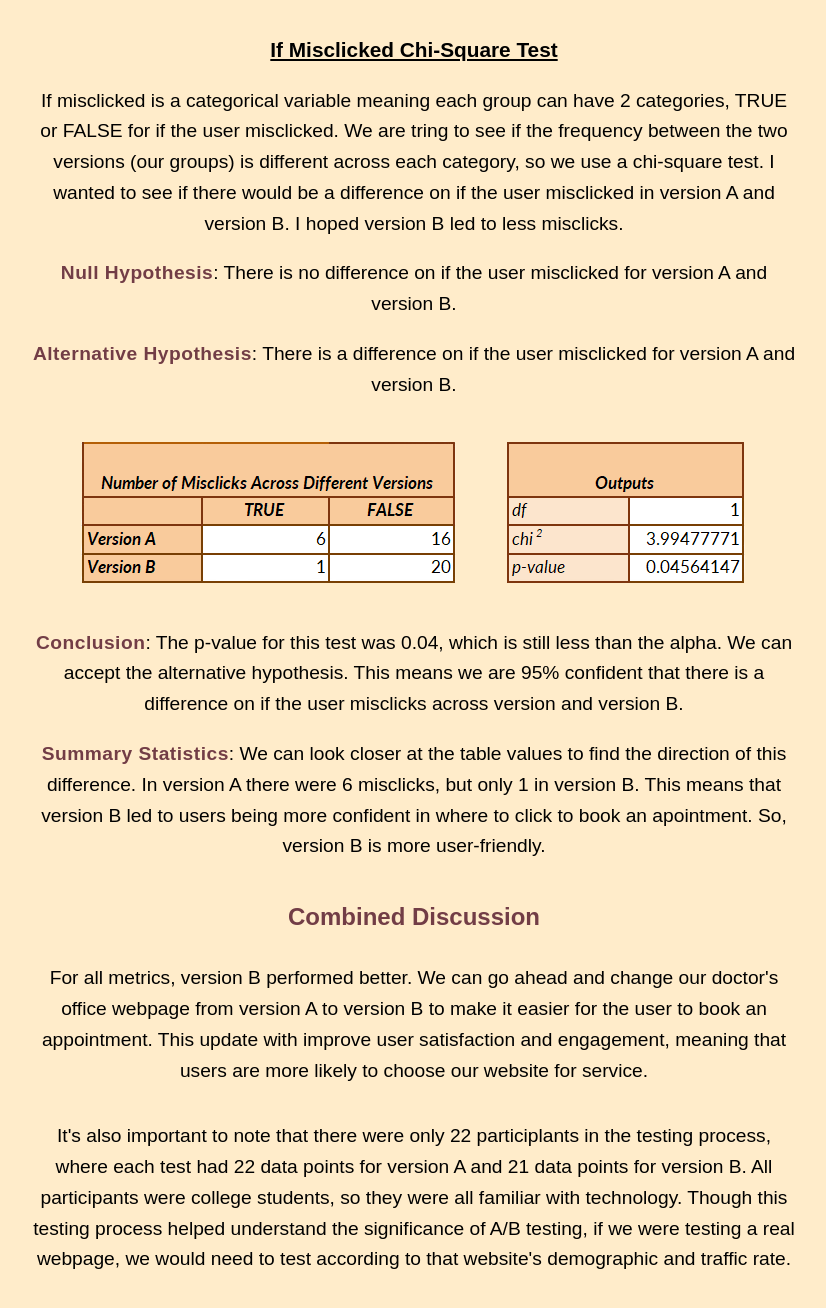
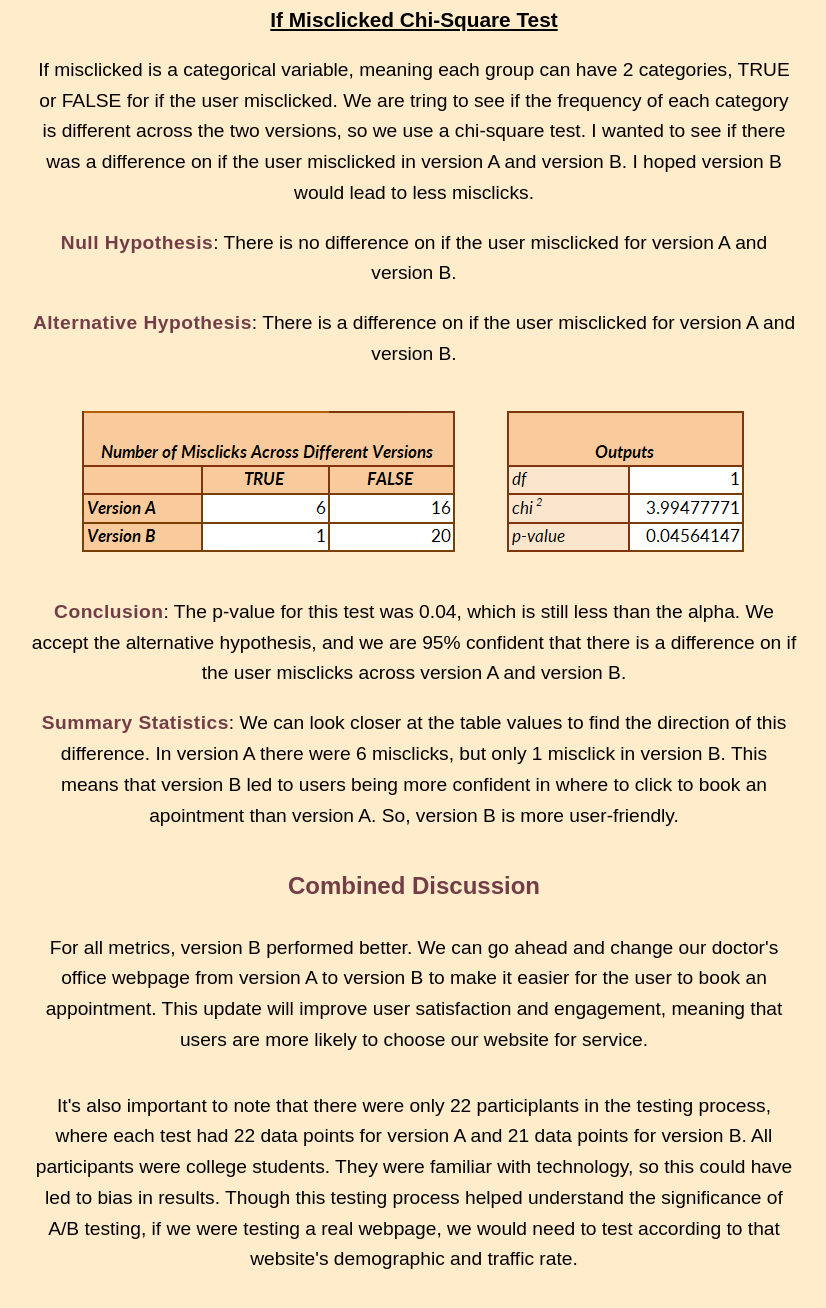
Before and after one commit to prlakshm/ab-testing, a website built with Parcel: page index.html in a window 1280 px wide. Shown: the part 5763-7071 px from the top of the page, without its empty margins (226-1052 px from the left). Built offline with nearby package versions, Linux system fonts and the light colour scheme; a web font is replaced by a local one.

Commit message:
Fix: all typos fixed and final edits done

```diff
--- a/index.html
+++ b/index.html
@@ -123,8 +123,7 @@
           smaller than the alpha. So, we accept the alternative hypothesis. The
           t-score is the magnitude of difference between the two groups. We
           received a negative t-score, meaning there was a significant decrease
-          in time spent of page from version A to version B. In sum,
-          we are 95% confident that it takes users less time on version B to
+          in time spent on the page from version A to version B. We are 95% confident that it takes users less time on version B to
           book an appointment.
         </p>
         <p>
@@ -160,9 +159,9 @@
         />
         <p>
           <span class="color">Conclusion</span>: The p-value for this test was 0.01, which is
-          less than the alpha. So, we accept the alternative hypothesis. The t-score is negative, so there was a significant decrease
-          in the number of clicks on the webpage from version A to version B.
-          We can be 95% confident that it takes users less clicks on version B to
+          less than the alpha. We accept the alternative hypothesis. The t-score is negative, so there was a significant decrease
+          in the number of clicks on the page from version A to version B.
+          We are 95% confident that it takes users less clicks on version B to
           book an appointment than on version A.
         </p>
         <p>
@@ -179,10 +178,10 @@
       <h3>If Misclicked Chi-Square Test</h3>
         <div class="stat-test">
           <p>
-            If misclicked is a categorical variable meaning each group can have 2 categories, TRUE or FALSE for if the user misclicked.
-            We are tring to see if the frequency between the two versions (our groups) is different across each category, so we use a chi-square test.
-            I wanted to see if there would be a difference on if the user
-            misclicked in version A and version B. I hoped version B led to less misclicks.
+            If misclicked is a categorical variable, meaning each group can have 2 categories, TRUE or FALSE for if the user misclicked.
+            We are tring to see if the frequency of each category is different across the two versions, so we use a chi-square test.
+            I wanted to see if there was a difference on if the user
+            misclicked in version A and version B. I hoped version B would lead to less misclicks.
           </p>
           <p>
             <span class="color">Null Hypothesis</span>: There is no difference
@@ -197,25 +196,25 @@
         />
         <p>
           <span class="color">Conclusion</span>: The p-value for this test was 0.04, which is still
-          less than the alpha. We can accept the alternative hypothesis.
-          This means we are 95% confident that there is a difference on if the user misclicks across version and version B.
+          less than the alpha. We accept the alternative hypothesis, and
+           we are 95% confident that there is a difference on if the user misclicks across version A and version B.
         </p>
         <p>
           <span class="color">Summary Statistics</span>: We can look closer at the table values to find the direction
-          of this difference. In version A there were 6 misclicks, but only 1 in version B. This means that version B led to
-          users being more confident in where to click to book an apointment. So, version B is more user-friendly.
+          of this difference. In version A there were 6 misclicks, but only 1 misclick in version B. This means that version B led to
+          users being more confident in where to click to book an apointment than version A. So, version B is more user-friendly.
         </p>
       </div>
 
       <h2>Combined Discussion</h2>
       <p>
         For all metrics, version B performed better. We can go ahead and change our doctor's office webpage from version A to
-        version B to make it easier for the user to book an appointment. This update with improve user satisfaction and engagement, meaning
+        version B to make it easier for the user to book an appointment. This update will improve user satisfaction and engagement, meaning
         that users are more likely to choose our website for service.
       </p>
       <p>
         It's also important to note that there were only 22 participlants in the testing process, where each test had 22 data points
-        for version A and 21 data points for version B. All participants were college students, so they were all familiar with technology.
+        for version A and 21 data points for version B. All participants were college students. They were familiar with technology, so this could have led to bias in results.
         Though this testing process helped understand
         the significance of A/B testing, if we were testing a real webpage, we would need to test according to that website's
         demographic and traffic rate.
```
